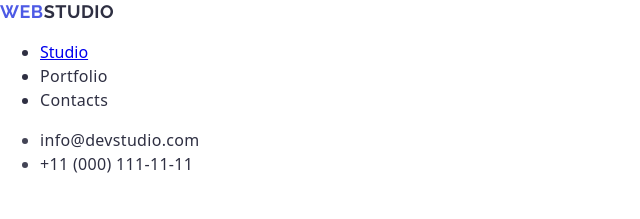
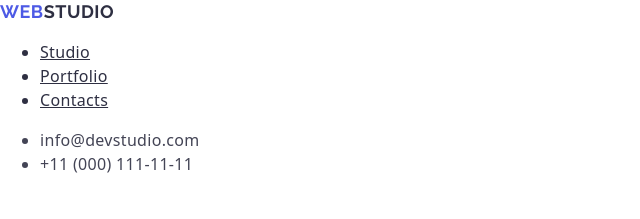
Before and after one commit to neanwol/goit-markup-hw-02, a plain HTML site: page index.html in a window 1280 px wide. Shown: the top 219 px of the page, 0-640 px from the left. Drawn offline with nearby package versions, Linux system fonts and the light colour scheme.

Commit message:
fixed header

```diff
--- a/css/styles.css
+++ b/css/styles.css
@@ -108,12 +108,19 @@ color: #434455;
 
 
 .link {
-    color:#2e2f42 ;
+    color:#434455 ;
     text-decoration: none;
     font-style: normal;
     letter-spacing: 0.02em;
     font-weight: 500;
 }
+
+.link-one {
+font-weight: 500;
+letter-spacing: 0.02em;
+color: #2e2f42;
+}
+
 .link-one:hover,.link-one:focus {
     color: #404BBF;
 }
--- a/index.html
+++ b/index.html
@@ -22,8 +22,8 @@
 
             <ul class="nav">
         <li><a href="./index.html" class="link-one">Studio</a></li>
-        <li><a href="" class="link" >Portfolio</a></li>
-        <li><a href="" class="link">Contacts</a></li>
+        <li><a href="" class="link-one" >Portfolio</a></li>
+        <li><a href="" class="link-one">Contacts</a></li>
         </ul>
         </nav>
         <address class="address-link">
```
